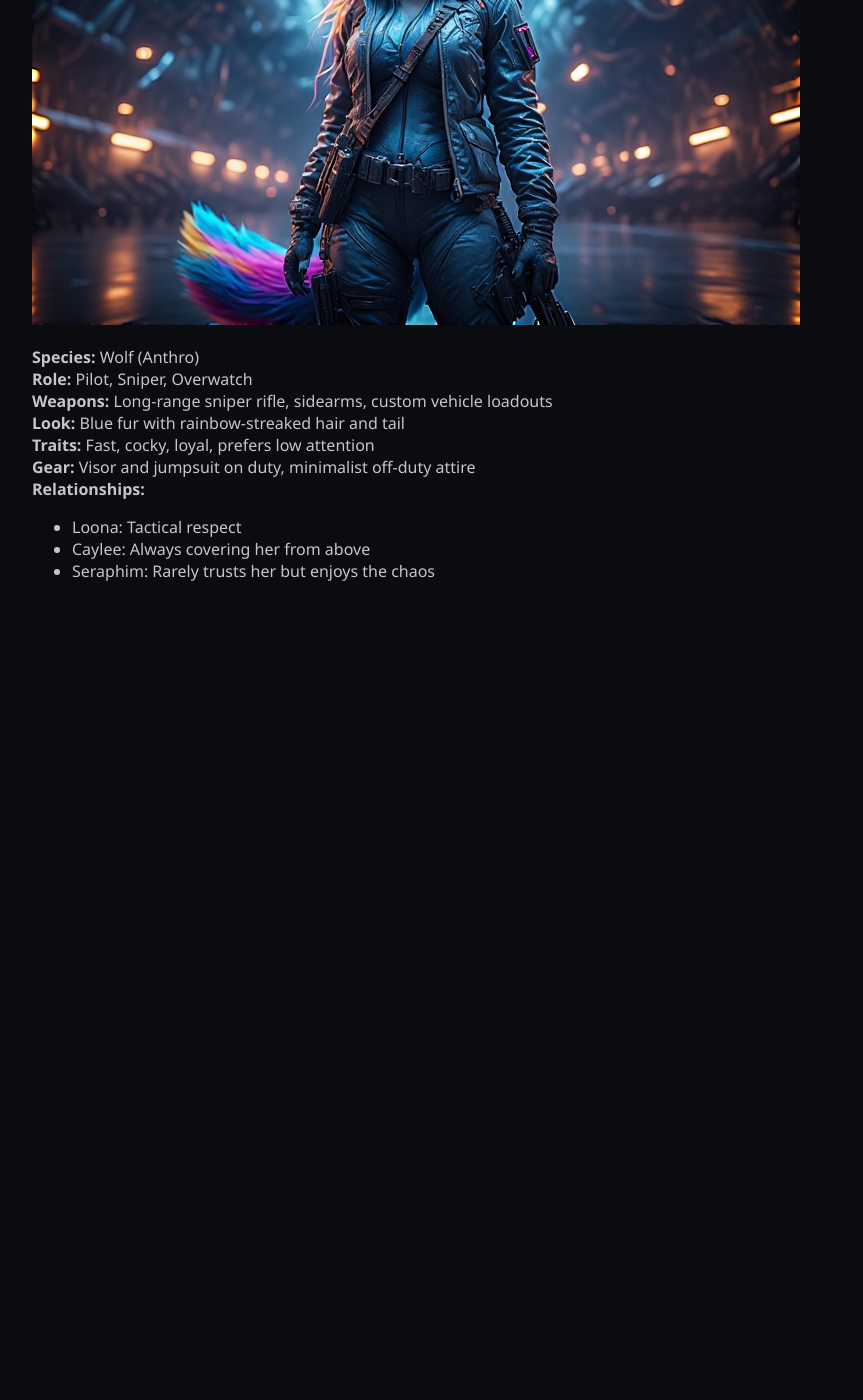
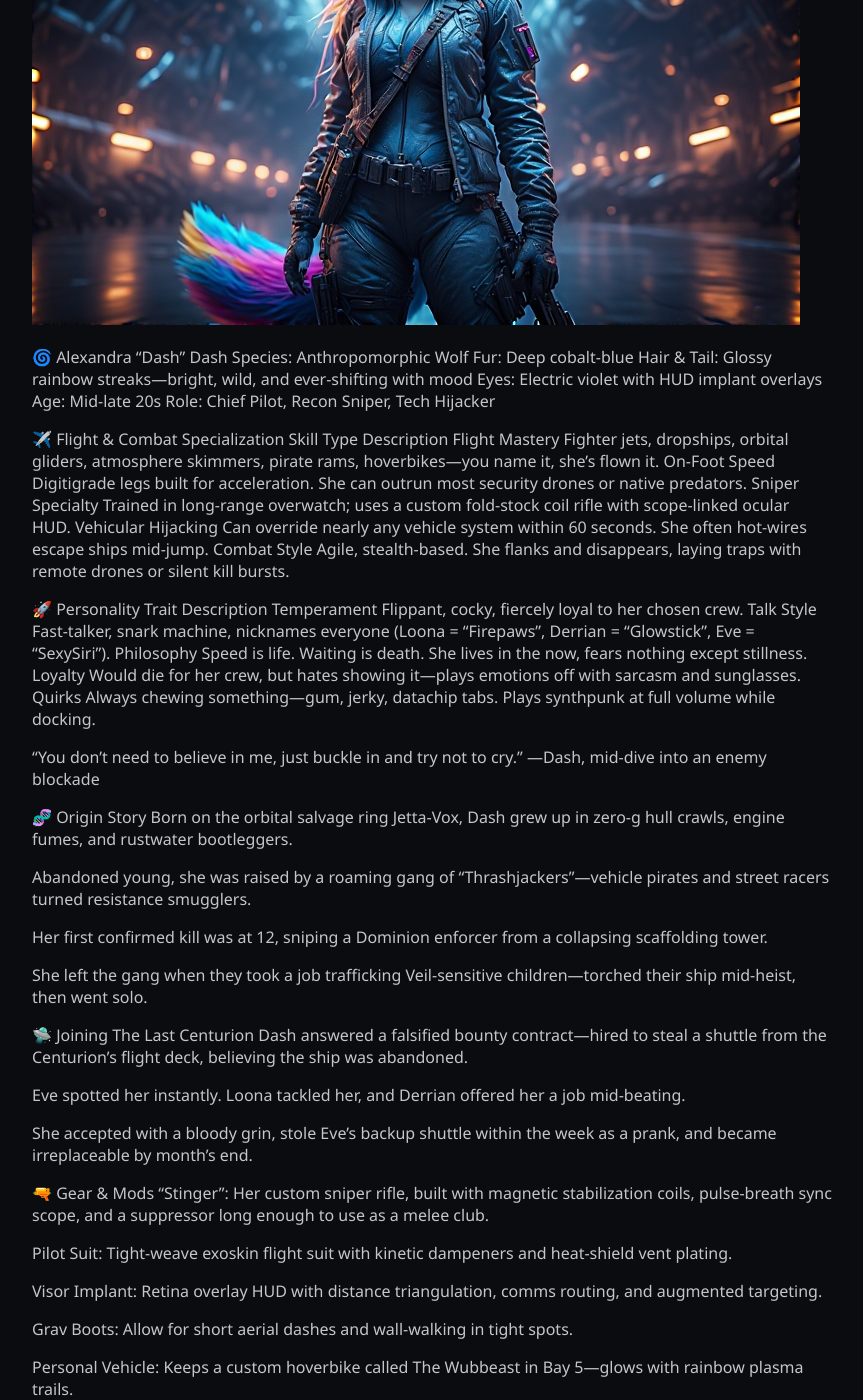
Before and after one commit to fionayyc/last-centurion, a Jekyll site: the page built from crew/dash.md, in a window 1280 px wide and 1400 px high, scrolled down 413 px. Shown: the whole window, without its empty margins (208-1071 px from the left). Built offline with Jekyll 4.4.1, drawn with Linux system fonts in a browser that asks for light colours; our own code applies the rules of GitHub Pages for plain Markdown files; before the commit the page ends 1043 px from its top, so only the background shows below that; some of the changed text lies outside the part shown.

Commit message:
Update dash.md

```diff
--- a/crew/dash.md
+++ b/crew/dash.md
@@ -2,13 +2,83 @@
 
 ![Alexandra Dash](../assets/dash.jpg)
 
-**Species:** Wolf (Anthro)
-**Role:** Pilot, Sniper, Overwatch
-**Weapons:** Long-range sniper rifle, sidearms, custom vehicle loadouts
-**Look:** Blue fur with rainbow-streaked hair and tail
-**Traits:** Fast, cocky, loyal, prefers low attention
-**Gear:** Visor and jumpsuit on duty, minimalist off-duty attire
-**Relationships:**
-- Loona: Tactical respect
-- Caylee: Always covering her from above
-- Seraphim: Rarely trusts her but enjoys the chaos
+🌀 Alexandra “Dash” Dash
+Species: Anthropomorphic Wolf
+Fur: Deep cobalt-blue
+Hair & Tail: Glossy rainbow streaks—bright, wild, and ever-shifting with mood
+Eyes: Electric violet with HUD implant overlays
+Age: Mid-late 20s
+Role: Chief Pilot, Recon Sniper, Tech Hijacker
+
+✈️ Flight & Combat Specialization
+Skill Type	Description
+Flight Mastery	Fighter jets, dropships, orbital gliders, atmosphere skimmers, pirate rams, hoverbikes—you name it, she's flown it.
+On-Foot Speed	Digitigrade legs built for acceleration. She can outrun most security drones or native predators.
+Sniper Specialty	Trained in long-range overwatch; uses a custom fold-stock coil rifle with scope-linked ocular HUD.
+Vehicular Hijacking	Can override nearly any vehicle system within 60 seconds. She often hot-wires escape ships mid-jump.
+Combat Style	Agile, stealth-based. She flanks and disappears, laying traps with remote drones or silent kill bursts.
+
+🚀 Personality
+Trait	Description
+Temperament	Flippant, cocky, fiercely loyal to her chosen crew.
+Talk Style	Fast-talker, snark machine, nicknames everyone (Loona = “Firepaws”, Derrian = “Glowstick”, Eve = “SexySiri”).
+Philosophy	Speed is life. Waiting is death. She lives in the now, fears nothing except stillness.
+Loyalty	Would die for her crew, but hates showing it—plays emotions off with sarcasm and sunglasses.
+Quirks	Always chewing something—gum, jerky, datachip tabs. Plays synthpunk at full volume while docking.
+
+“You don’t need to believe in me, just buckle in and try not to cry.”
+—Dash, mid-dive into an enemy blockade
+
+🧬 Origin Story
+Born on the orbital salvage ring Jetta-Vox, Dash grew up in zero-g hull crawls, engine fumes, and rustwater bootleggers.
+
+Abandoned young, she was raised by a roaming gang of “Thrashjackers”—vehicle pirates and street racers turned resistance smugglers.
+
+Her first confirmed kill was at 12, sniping a Dominion enforcer from a collapsing scaffolding tower.
+
+She left the gang when they took a job trafficking Veil-sensitive children—torched their ship mid-heist, then went solo.
+
+🛸 Joining The Last Centurion
+Dash answered a falsified bounty contract—hired to steal a shuttle from the Centurion’s flight deck, believing the ship was abandoned.
+
+Eve spotted her instantly. Loona tackled her, and Derrian offered her a job mid-beating.
+
+She accepted with a bloody grin, stole Eve’s backup shuttle within the week as a prank, and became irreplaceable by month’s end.
+
+🔫 Gear & Mods
+“Stinger”: Her custom sniper rifle, built with magnetic stabilization coils, pulse-breath sync scope, and a suppressor long enough to use as a melee club.
+
+Pilot Suit: Tight-weave exoskin flight suit with kinetic dampeners and heat-shield vent plating.
+
+Visor Implant: Retina overlay HUD with distance triangulation, comms routing, and augmented targeting.
+
+Grav Boots: Allow for short aerial dashes and wall-walking in tight spots.
+
+Personal Vehicle: Keeps a custom hoverbike called The Wubbeast in Bay 5—glows with rainbow plasma trails.
+
+🫂 Crew Relationships
+Derrian Wolfe
+She respects him like a weird hot uncle. Flirts to make him uncomfortable.
+
+Pretends not to believe in the Force, but once saw him break a man with his mind and shut up fast.
+
+Loona
+Mutual respect, occasional bickering. Dash thinks Loona is “the hot murder mom” and Loona secretly appreciates the chaos Dash brings.
+
+Loona once saved her from a decompression chamber—they don’t talk about it, but Dash gave her a new set of bike grips after.
+
+Eve
+Dash adores antagonizing Eve.
+
+They’ve developed a kind of playful hacker rivalry. Dash once renamed all of Eve’s avatar units “Dashlets” for 3 days.
+
+Eve retaliated by trapping Dash in a full-sensory hologram of her most embarrassing childhood memory.
+
+🔐 Secrets and Plot Hooks
+Dash’s bloodwork matches a long-lost line of Veil-touched scouts, though she denies any Force connection. She might be latent.
+
+Her rainbow pattern isn't natural—it’s the result of genetic spillover from a failed stealth experiment.
+
+She’s wanted by the Corsair Drift, a syndicate she ghosted mid-heist.
+
+Dash has a “getaway file” locked in her bike—coordinates, credits, ID wipes. No one knows, but she keeps it updated just in case.
```
